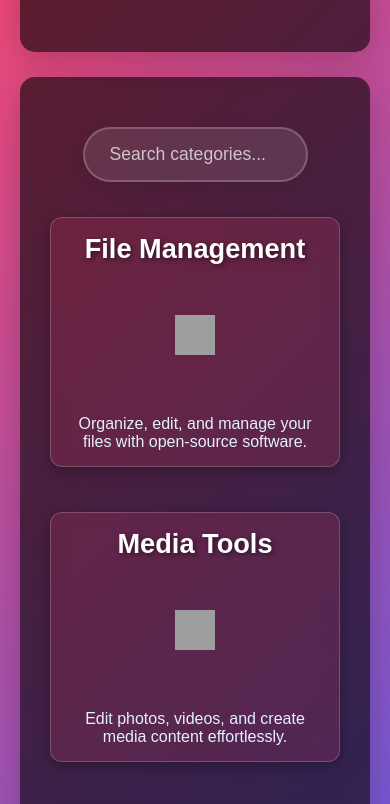
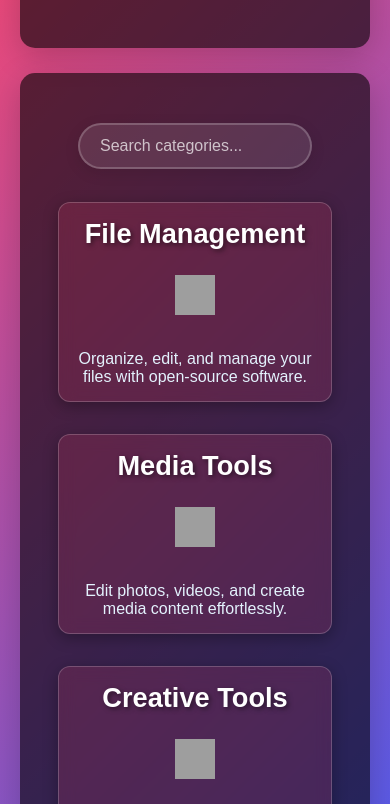
Before and after one commit to BytexGrid/opensourceme, a plain HTML site: page index.html in a window 390 px wide. Shown: the part 172-976 px from the top of the page. Drawn offline with Linux system fonts and the light colour scheme; grey boxes are pictures that could not be loaded.

Commit message:
Update styles.css

```diff
--- a/styles.css
+++ b/styles.css
@@ -531,3 +531,76 @@ body.dark-mode .slider:hover {
         transform: scale(1);
     }
 }
+
+/* Mobile Optimizations - Only apply on smaller screens */
+@media screen and (max-width: 768px) {
+    /* Adjust container padding */
+    .container {
+        padding: 15px 10px;
+    }
+
+    /* Adjust search bar for mobile */
+    #searchInput {
+        padding: 12px 20px;
+        font-size: 1rem;
+    }
+
+    /* Make cards full width on mobile */
+    .grid {
+        grid-template-columns: 1fr;
+        gap: 15px;
+        padding: 10px;
+    }
+
+    .card {
+        min-height: 200px;
+        padding: 20px 15px;
+    }
+
+    /* Adjust dark mode toggle position */
+    .theme-switch-wrapper {
+        top: 15px;
+        right: 15px;
+    }
+
+    /* Footer adjustments */
+    .footer {
+        margin-top: 30px;
+        padding: 15px;
+        font-size: 1rem;
+        border-radius: 20px;
+    }
+
+    /* No results message */
+    .no-results {
+        margin: 20px auto;
+        padding: 15px;
+    }
+
+    .no-results .emoji {
+        font-size: 2rem;
+    }
+}
+
+/* Small phones */
+@media screen and (max-width: 480px) {
+    /* Further reduce padding */
+    .container {
+        padding: 10px 5px;
+    }
+
+    /* Adjust card spacing */
+    .grid {
+        gap: 12px;
+        padding: 8px;
+    }
+
+    .card {
+        padding: 15px 12px;
+    }
+
+    /* Make search bar more compact */
+    .search-container {
+        padding: 0 15px;
+    }
+}
```
